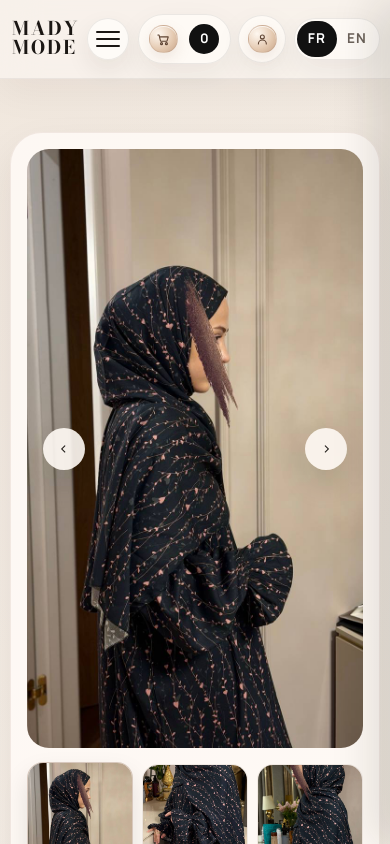
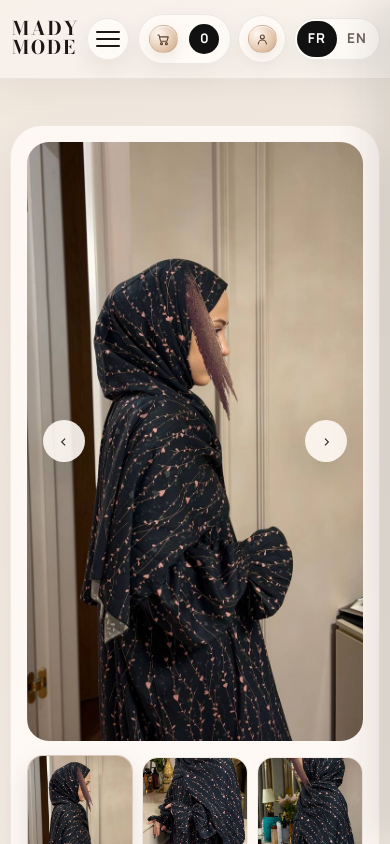
Before and after one commit to madinagaissoumova-bot/madyna, a Next.js app: page /produit/abaya-lina-noir-rose in a window 390 px wide. Shown: the top 844 px of the page. Built offline with nearby package versions, Linux system fonts and the light colour scheme.

Commit message:
Raise mobile product photos even more

```diff
--- a/app/globals.css
+++ b/app/globals.css
@@ -1838,7 +1838,7 @@ body::after {
   }
 
   .product-main {
-    padding-top: calc(var(--header-height) - 1.55rem);
+    padding-top: calc(var(--header-height) - 2rem);
   }
 
   .product-detail-section {
```
